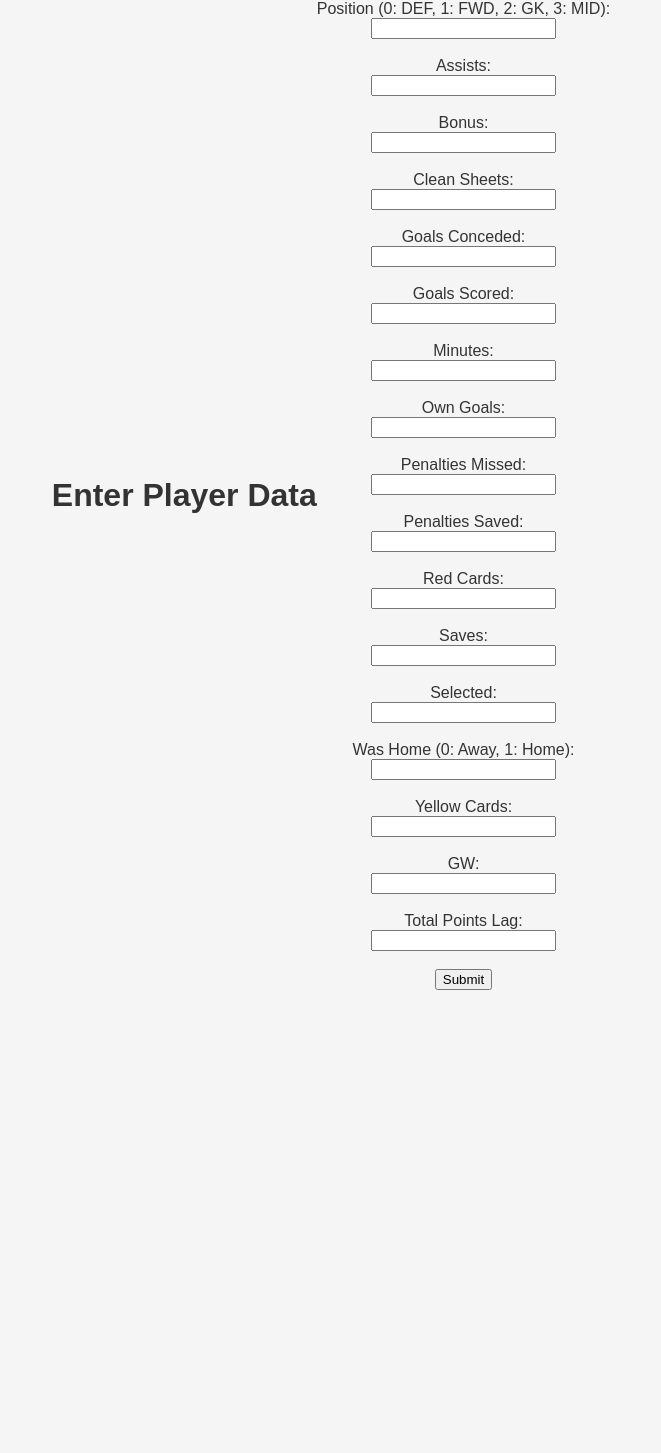
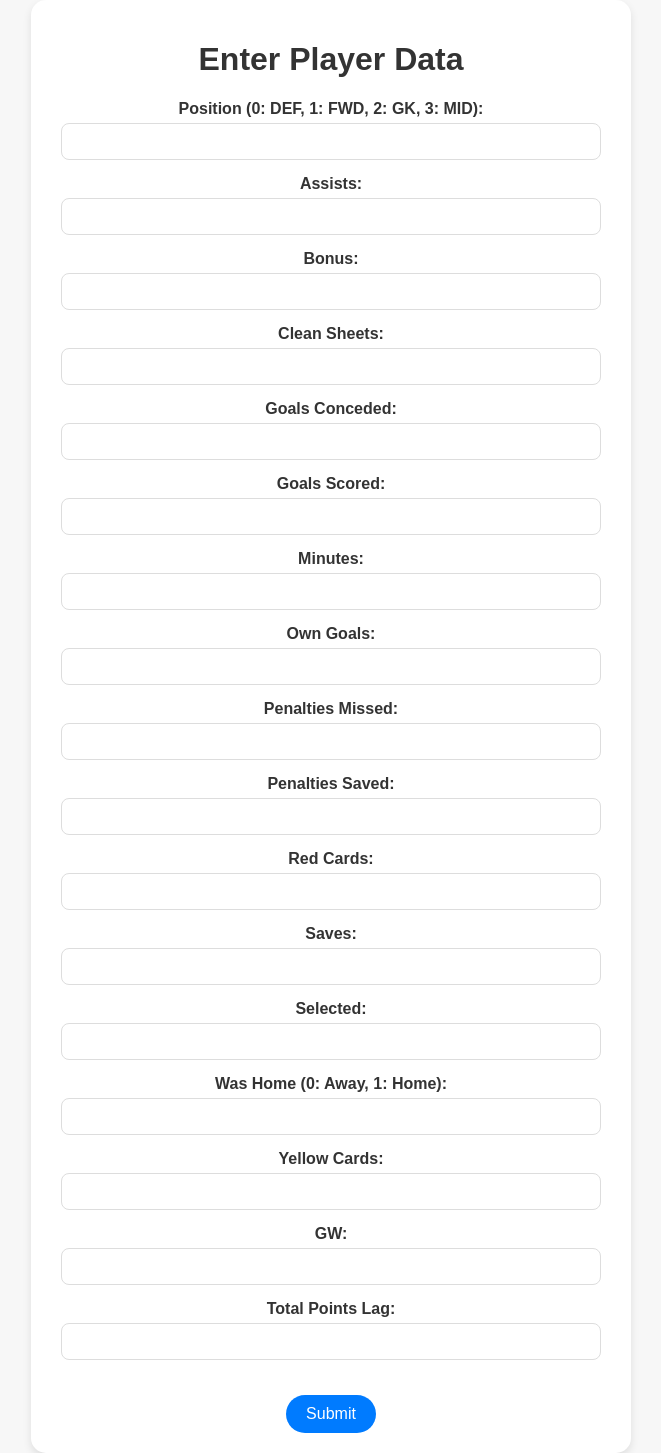
Before and after one commit to karam-ellhaj/fantasy-predictions, a Flask app: page / in a window 1280 px wide. Shown: the whole page, without its empty margins (309-970 px from the left). Before the commit the page ends 990 px from the top, so only its background shows below. Run offline with Flask 3, Linux system fonts and the light colour scheme; parts of the project's set-up code (start-up, migrations or seed data) failed here and were passed over.

Commit message:
the css file is linked

```diff
--- a/deployment/static/styles.css
+++ b/deployment/static/styles.css
@@ -1,7 +1,7 @@
 /* General Styles */
 body {
     font-family: Arial, sans-serif;
-    background-color: #f5f5f5;
+    background-color: #f7f7f7;
     color: #333;
     margin: 0;
     padding: 0;
@@ -20,37 +20,26 @@ body {
     max-width: 600px;
     padding: 20px;
     box-sizing: border-box;
-}
-
-/* Header Styles */
-header {
-    text-align: center;
-    margin-bottom: 20px;
-}
-
-header h1 {
-    font-size: 2em;
-    margin: 0;
-}
-
-header p {
-    color: #777;
-}
-
-/* Main Content Styles */
-main .content {
     text-align: center;
 }
 
-.content h2 {
-    font-size: 1.5em;
-    margin-bottom: 10px;
+/* Form Group Styles */
+.form-group {
+    margin-bottom: 15px;
 }
 
-.content p {
-    font-size: 1em;
-    margin-bottom: 20px;
-    line-height: 1.5;
+.form-group label {
+    display: block;
+    font-weight: bold;
+    margin-bottom: 5px;
+}
+
+.form-group input {
+    width: calc(100% - 20px);
+    padding: 10px;
+    border-radius: 8px;
+    border: 1px solid #ddd;
+    box-sizing: border-box;
 }
 
 /* Button Styles */
@@ -59,20 +48,13 @@ main .content {
     color: #fff;
     border: none;
     padding: 10px 20px;
-    border-radius: 50px;
+    border-radius: 25px;
     cursor: pointer;
     font-size: 1em;
     transition: background-color 0.3s ease;
+    margin-top: 20px;
 }
 
 .rounded-button:hover {
     background-color: #0056b3;
 }
-
-/* Footer Styles */
-footer {
-    text-align: center;
-    margin-top: 20px;
-    font-size: 0.8em;
-    color: #777;
-}
--- a/deployment/templates/index.html
+++ b/deployment/templates/index.html
@@ -1,76 +1,86 @@
 <!DOCTYPE html>
-<html>
+<html lang="en">
 <head>
+    <meta charset="UTF-8">
+    <meta name="viewport" content="width=device-width, initial-scale=1.0">
     <title>Feature Input Form</title>
-    <link rel="stylesheet" href="styles.css">
-    <style>
-        body {
-            text-align: center;
-            font-family: sans-serif;
-        }
-        button {
-            background-color: bisque;
-            font-family: Arial, Helvetica, sans-serif;
-            color: rgb(42, 42, 42);
-        }
-    </style>
+    <link rel="stylesheet" type="text/css" href="{{ url_for('static', filename='styles.css') }}">
 </head>
 <body>
-    <h1>Enter Player Data</h1>
-    <form id="featureForm">
-        <label for="position">Position (0: DEF, 1: FWD, 2: GK, 3: MID):</label><br>
-        <input type="number" id="position" name="position" required><br><br>
-
-        <label for="assists">Assists:</label><br>
-        <input type="number" id="assists" name="assists" required><br><br>
-
-        <label for="bonus">Bonus:</label><br>
-        <input type="number" id="bonus" name="bonus" required><br><br>
-
-        <label for="clean_sheets">Clean Sheets:</label><br>
-        <input type="number" id="clean_sheets" name="clean_sheets" required><br><br>
-
-        <label for="goals_conceded">Goals Conceded:</label><br>
-        <input type="number" id="goals_conceded" name="goals_conceded" required><br><br>
-
-        <label for="goals_scored">Goals Scored:</label><br>
-        <input type="number" id="goals_scored" name="goals_scored" required><br><br>
-
-        <label for="minutes">Minutes:</label><br>
-        <input type="number" id="minutes" name="minutes" required><br><br>
-
-        <label for="own_goals">Own Goals:</label><br>
-        <input type="number" id="own_goals" name="own_goals" required><br><br>
-
-        <label for="penalties_missed">Penalties Missed:</label><br>
-        <input type="number" id="penalties_missed" name="penalties_missed" required><br><br>
-
-        <label for="penalties_saved">Penalties Saved:</label><br>
-        <input type="number" id="penalties_saved" name="penalties_saved" required><br><br>
-
-        <label for="red_cards">Red Cards:</label><br>
-        <input type="number" id="red_cards" name="red_cards" required><br><br>
-
-        <label for="saves">Saves:</label><br>
-        <input type="number" id="saves" name="saves" required><br><br>
-
-        <label for="selected">Selected:</label><br>
-        <input type="number" id="selected" name="selected" required><br><br>
-
-        <label for="was_home">Was Home (0: Away, 1: Home):</label><br>
-        <input type="number" id="was_home" name="was_home" required><br><br>
-
-        <label for="yellow_cards">Yellow Cards:</label><br>
-        <input type="number" id="yellow_cards" name="yellow_cards" required><br><br>
-
-        <label for="GW">GW:</label><br>
-        <input type="number" id="GW" name="GW" required><br><br>
-
-        <label for="total_points_lag">Total Points Lag:</label><br>
-        <input type="number" id="total_points_lag" name="total_points_lag" required><br><br>
-
-        <input type="submit" value="Submit">
-    </form>
+    <div class="container">
+        <h1>Enter Player Data</h1>
+        <form id="featureForm">
+            <div class="form-group">
+                <label for="position">Position (0: DEF, 1: FWD, 2: GK, 3: MID):</label>
+                <input type="number" id="position" name="position" required>
+            </div>
+            <div class="form-group">
+                <label for="assists">Assists:</label>
+                <input type="number" id="assists" name="assists" required>
+            </div>
+            <div class="form-group">
+                <label for="bonus">Bonus:</label>
+                <input type="number" id="bonus" name="bonus" required>
+            </div>
+            <div class="form-group">
+                <label for="clean_sheets">Clean Sheets:</label>
+                <input type="number" id="clean_sheets" name="clean_sheets" required>
+            </div>
+            <div class="form-group">
+                <label for="goals_conceded">Goals Conceded:</label>
+                <input type="number" id="goals_conceded" name="goals_conceded" required>
+            </div>
+            <div class="form-group">
+                <label for="goals_scored">Goals Scored:</label>
+                <input type="number" id="goals_scored" name="goals_scored" required>
+            </div>
+            <div class="form-group">
+                <label for="minutes">Minutes:</label>
+                <input type="number" id="minutes" name="minutes" required>
+            </div>
+            <div class="form-group">
+                <label for="own_goals">Own Goals:</label>
+                <input type="number" id="own_goals" name="own_goals" required>
+            </div>
+            <div class="form-group">
+                <label for="penalties_missed">Penalties Missed:</label>
+                <input type="number" id="penalties_missed" name="penalties_missed" required>
+            </div>
+            <div class="form-group">
+                <label for="penalties_saved">Penalties Saved:</label>
+                <input type="number" id="penalties_saved" name="penalties_saved" required>
+            </div>
+            <div class="form-group">
+                <label for="red_cards">Red Cards:</label>
+                <input type="number" id="red_cards" name="red_cards" required>
+            </div>
+            <div class="form-group">
+                <label for="saves">Saves:</label>
+                <input type="number" id="saves" name="saves" required>
+            </div>
+            <div class="form-group">
+                <label for="selected">Selected:</label>
+                <input type="number" id="selected" name="selected" required>
+            </div>
+            <div class="form-group">
+                <label for="was_home">Was Home (0: Away, 1: Home):</label>
+                <input type="number" id="was_home" name="was_home" required>
+            </div>
+            <div class="form-group">
+                <label for="yellow_cards">Yellow Cards:</label>
+                <input type="number" id="yellow_cards" name="yellow_cards" required>
+            </div>
+            <div class="form-group">
+                <label for="GW">GW:</label>
+                <input type="number" id="GW" name="GW" required>
+            </div>
+            <div class="form-group">
+                <label for="total_points_lag">Total Points Lag:</label>
+                <input type="number" id="total_points_lag" name="total_points_lag" required>
+            </div>
+            <button type="submit" class="rounded-button">Submit</button>
+        </form>
+    </div>
 
     <script>
         document.getElementById('featureForm').addEventListener('submit', function(event) {
```
